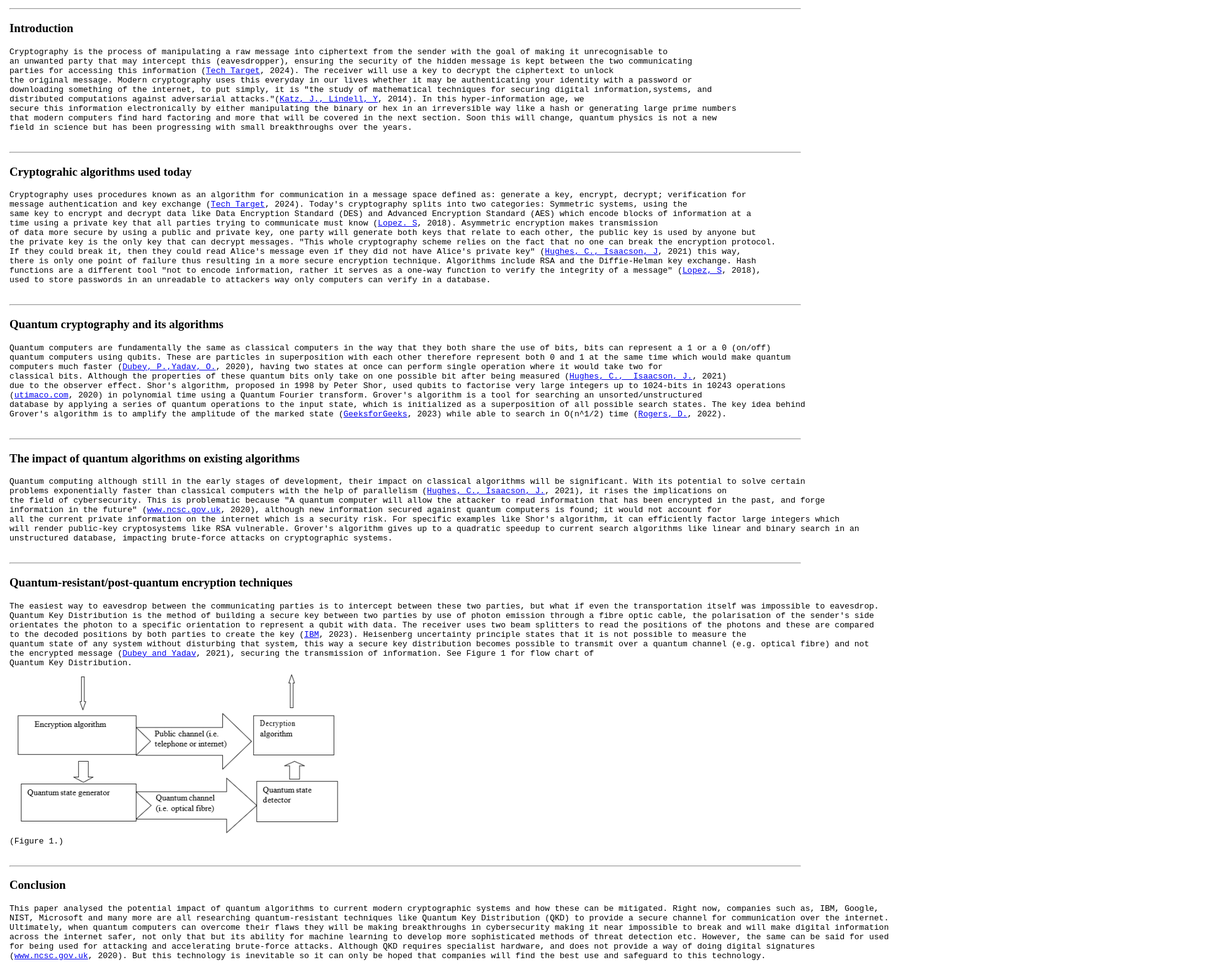
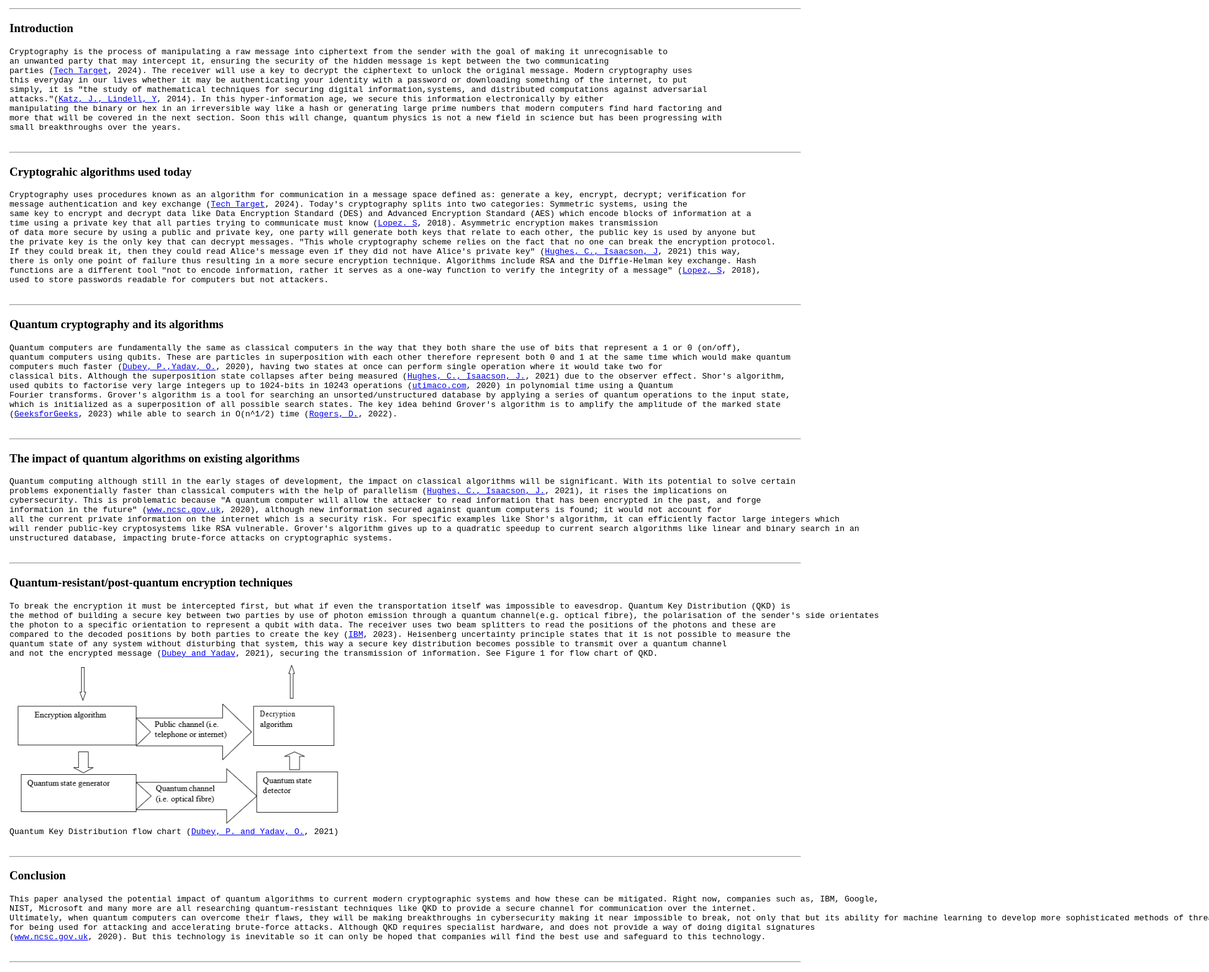
Before and after one commit to FEPSFY6871316/-FY6871316, a plain HTML site: page index.html in a window 1280 px wide. Shown: the part 1048-2591 px from the top of the page at 63% size, 1920 px wide, since content can reach past the window. Drawn offline with Linux system fonts and the light colour scheme.

Commit message:
finished but still over the word count

```diff
--- a/index.html
+++ b/index.html
@@ -68,14 +68,14 @@ introducing their 'Quantum System Two' already far surpassing classical brute-fo
         <p class="ex1">
           <pre id="Introduction_InText">
 Cryptography is the process of manipulating a raw message into ciphertext from the sender with the goal of making it unrecognisable to
-an unwanted party that may intercept this (eavesdropper), ensuring the security of the hidden message is kept between the two communicating
-parties for accessing this information (<a href="#References">Tech Target</a>, 2024). The receiver will use a key to decrypt the ciphertext to unlock
-the original message. Modern cryptography uses this everyday in our lives whether it may be authenticating your identity with a password or
-downloading something of the internet, to put simply, it is "the study of mathematical techniques for securing digital information,systems, and
-distributed computations against adversarial attacks."(<a href=#References>Katz, J., Lindell, Y</a>, 2014). In this hyper-information age, we
-secure this information electronically by either manipulating the binary or hex in an irreversible way like a hash or generating large prime numbers
-that modern computers find hard factoring and more that will be covered in the next section. Soon this will change, quantum physics is not a new
-field in science but has been progressing with small breakthroughs over the years.
+an unwanted party that may intercept it, ensuring the security of the hidden message is kept between the two communicating
+parties (<a href="#References">Tech Target</a>, 2024). The receiver will use a key to decrypt the ciphertext to unlock the original message. Modern cryptography uses
+this everyday in our lives whether it may be authenticating your identity with a password or downloading something of the internet, to put
+simply, it is "the study of mathematical techniques for securing digital information,systems, and distributed computations against adversarial
+attacks."(<a href=#References>Katz, J., Lindell, Y</a>, 2014). In this hyper-information age, we secure this information electronically by either
+manipulating the binary or hex in an irreversible way like a hash or generating large prime numbers that modern computers find hard factoring and
+more that will be covered in the next section. Soon this will change, quantum physics is not a new field in science but has been progressing with
+small breakthroughs over the years.
           </pre>
         </p>
     <hr>
@@ -91,30 +91,30 @@ the private key is the only key that can decrypt messages. "This whole cryptogra
 If they could break it, then they could read Alice's message even if they did not have Alice's private key" (<a href=#References>Hughes, C., Isaacson, J</a>, 2021) this way,
 there is only one point of failure thus resulting in a more secure encryption technique. Algorithms include RSA and the Diffie-Helman key exchange. Hash
 functions are a different tool "not to encode information, rather it serves as a one-way function to verify the integrity of a message" (<a href=#References>Lopez, S</a>, 2018),
-used to store passwords in an unreadable to attackers way only computers can verify in a database.
+used to store passwords readable for computers but not attackers.
           </pre>
         </p>
     <hr>
       <h3 id="Quantum cryptography and its algorithms">Quantum cryptography and its algorithms</h3>
         <p class="ex1">
           <pre id="QuantumAlgor_InText">
-Quantum computers are fundamentally the same as classical computers in the way that they both share the use of bits, bits can represent a 1 or a 0 (on/off)
+Quantum computers are fundamentally the same as classical computers in the way that they both share the use of bits that represent a 1 or 0 (on/off),
 quantum computers using qubits. These are particles in superposition with each other therefore represent both 0 and 1 at the same time which would make quantum
 computers much faster (<a href=#References>Dubey, P.,Yadav, O.</a>, 2020), having two states at once can perform single operation where it would take two for
-classical bits. Although the properties of these quantum bits only take on one possible bit after being measured (<a href=#References>Hughes, C.,  Isaacson, J.</a>, 2021)
-due to the observer effect. Shor's algorithm, proposed in 1998 by Peter Shor, used qubits to factorise very large integers up to 1024-bits in 10243 operations
-(<a href=#References>utimaco.com</a>, 2020) in polynomial time using a Quantum Fourier transform. Grover's algorithm is a tool for searching an unsorted/unstructured
-database by applying a series of quantum operations to the input state, which is initialized as a superposition of all possible search states. The key idea behind
-Grover's algorithm is to amplify the amplitude of the marked state (<a href=#References>GeeksforGeeks</a>, 2023) while able to search in O(n^1/2) time (<a href=#References>Rogers, D.</a>, 2022).
+classical bits. Although the superposition state collapses after being measured (<a href=#References>Hughes, C., Isaacson, J.</a>, 2021) due to the observer effect. Shor's algorithm,
+used qubits to factorise very large integers up to 1024-bits in 10243 operations (<a href=#References>utimaco.com</a>, 2020) in polynomial time using a Quantum
+Fourier transforms. Grover's algorithm is a tool for searching an unsorted/unstructured database by applying a series of quantum operations to the input state,
+which is initialized as a superposition of all possible search states. The key idea behind Grover's algorithm is to amplify the amplitude of the marked state
+(<a href=#References>GeeksforGeeks</a>, 2023) while able to search in O(n^1/2) time (<a href=#References>Rogers, D.</a>, 2022).
           </pre>
         </p>
     <hr>
       <h3 id="The impact of quantum algorithms on existing algorithms">The impact of quantum algorithms on existing algorithms</h3>
         <p class="ex1">
           <pre id="Impact_InText">
-Quantum computing although still in the early stages of development, their impact on classical algorithms will be significant. With its potential to solve certain
+Quantum computing although still in the early stages of development, the impact on classical algorithms will be significant. With its potential to solve certain
 problems exponentially faster than classical computers with the help of parallelism (<a href=#References>Hughes, C., Isaacson, J.</a>, 2021), it rises the implications on
-the field of cybersecurity. This is problematic because "A quantum computer will allow the attacker to read information that has been encrypted in the past, and forge
+cybersecurity. This is problematic because "A quantum computer will allow the attacker to read information that has been encrypted in the past, and forge
 information in the future" (<a href=#References>www.ncsc.gov.uk</a>, 2020), although new information secured against quantum computers is found; it would not account for
 all the current private information on the internet which is a security risk. For specific examples like Shor's algorithm, it can efficiently factor large integers which
 will render public-key cryptosystems like RSA vulnerable. Grover's algorithm gives up to a quadratic speedup to current search algorithms like linear and binary search in an
@@ -125,25 +125,23 @@ unstructured database, impacting brute-force attacks on cryptographic systems.
       <h3 id="Quantum-resistant/post-quantum encryption techniques">Quantum-resistant/post-quantum encryption techniques</h3>
         <p class="ex1">
           <pre id="QuantumResist_InText">
-The easiest way to eavesdrop between the communicating parties is to intercept between these two parties, but what if even the transportation itself was impossible to eavesdrop.
-Quantum Key Distribution is the method of building a secure key between two parties by use of photon emission through a fibre optic cable, the polarisation of the sender's side
-orientates the photon to a specific orientation to represent a qubit with data. The receiver uses two beam splitters to read the positions of the photons and these are compared
-to the decoded positions by both parties to create the key (<a href=#References>IBM</a>, 2023). Heisenberg uncertainty principle states that it is not possible to measure the
-quantum state of any system without disturbing that system, this way a secure key distribution becomes possible to transmit over a quantum channel (e.g. optical fibre) and not
-the encrypted message (<a href=#References>Dubey and Yadav</a>, 2021), securing the transmission of information. See Figure 1 for flow chart of
-Quantum Key Distribution.
+To break the encryption it must be intercepted first, but what if even the transportation itself was impossible to eavesdrop. Quantum Key Distribution (QKD) is
+the method of building a secure key between two parties by use of photon emission through a quantum channel(e.g. optical fibre), the polarisation of the sender's side orientates
+the photon to a specific orientation to represent a qubit with data. The receiver uses two beam splitters to read the positions of the photons and these are
+compared to the decoded positions by both parties to create the key (<a href=#References>IBM</a>, 2023). Heisenberg uncertainty principle states that it is not possible to measure the
+quantum state of any system without disturbing that system, this way a secure key distribution becomes possible to transmit over a quantum channel
+and not the encrypted message (<a href=#References>Dubey and Yadav</a>, 2021), securing the transmission of information. See Figure 1 for flow chart of QKD.
 <img src="QKD_Flow_Chart.png" alt="QKD Flow Chart">
-(Figure 1.)
-          </pre>
+Quantum Key Distribution flow chart (<a href=#References>Dubey, P. and Yadav, O.</a>, 2021)
+        </pre>
         </p>
     <hr>
       <h3 id="Conclusion">Conclusion</h3>
         <p class="ex1">
           <pre id="Conclusion_InText">
 This paper analysed the potential impact of quantum algorithms to current modern cryptographic systems and how these can be mitigated. Right now, companies such as, IBM, Google,
-NIST, Microsoft and many more are all researching quantum-resistant techniques like Quantum Key Distribution (QKD) to provide a secure channel for communication over the internet.
-Ultimately, when quantum computers can overcome their flaws they will be making breakthroughs in cybersecurity making it near impossible to break and will make digital information
-across the internet safer, not only that but its ability for machine learning to develop more sophisticated methods of threat detection etc. However, the same can be said for used
+NIST, Microsoft and many more are all researching quantum-resistant techniques like QKD to provide a secure channel for communication over the internet.
+Ultimately, when quantum computers can overcome their flaws, they will be making breakthroughs in cybersecurity making it near impossible to break, not only that but its ability for machine learning to develop more sophisticated methods of threat detection etc. However, the same can be said for used
 for being used for attacking and accelerating brute-force attacks. Although QKD requires specialist hardware, and does not provide a way of doing digital signatures
 (<a href=#References>www.ncsc.gov.uk</a>, 2020). But this technology is inevitable so it can only be hoped that companies will find the best use and safeguard to this technology.
           </pre>
```
